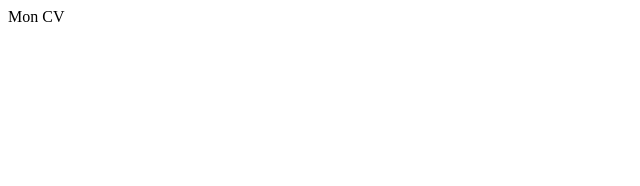
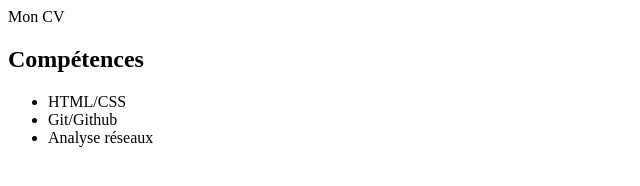
Before and after one commit to Louange31/mon-cv, a plain HTML site: page index.html in a window 1280 px wide. Shown: the whole page, without its empty margins (0-640 px from the left). Drawn offline with Linux system fonts and the light colour scheme.

Commit message:
mise en place de la section competences

```diff
--- a/index.html
+++ b/index.html
@@ -7,6 +7,11 @@
         <title>Mon CV</title>
     </head>
     <body>
-
+        <h2>Compétences</h2>
+        <ul>
+            <li> HTML/CSS</li>
+            <li>Git/Github</li>
+            <li>Analyse réseaux</li>
+        </ul>
     </body>
 </html>
```
